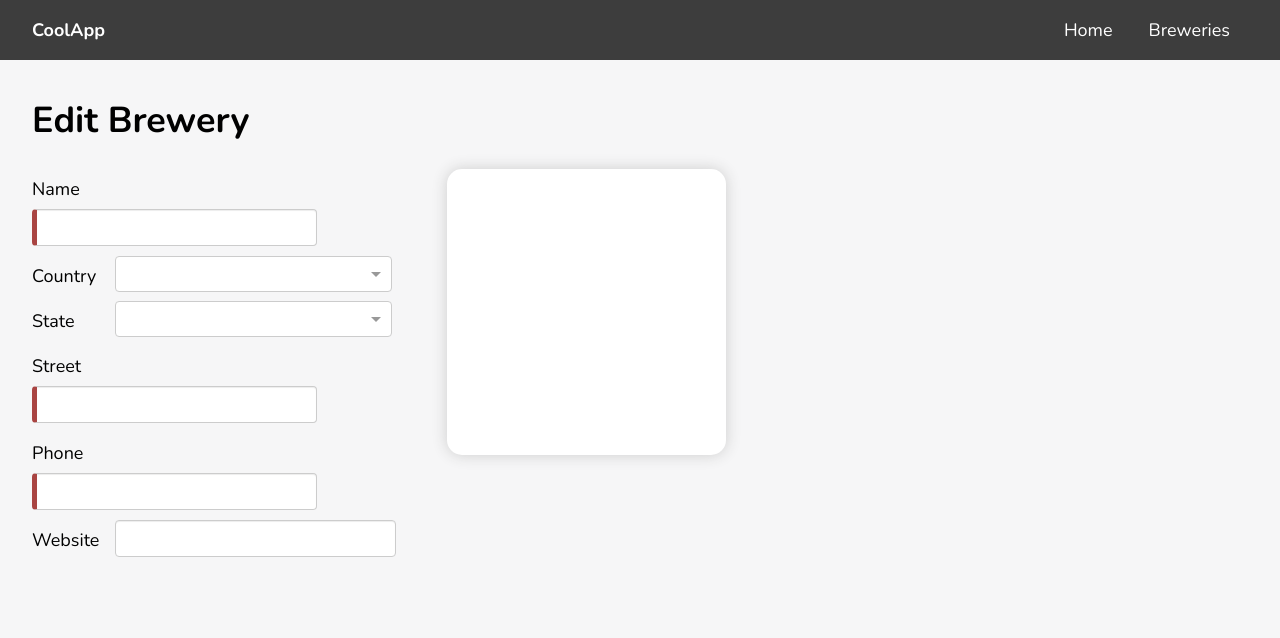
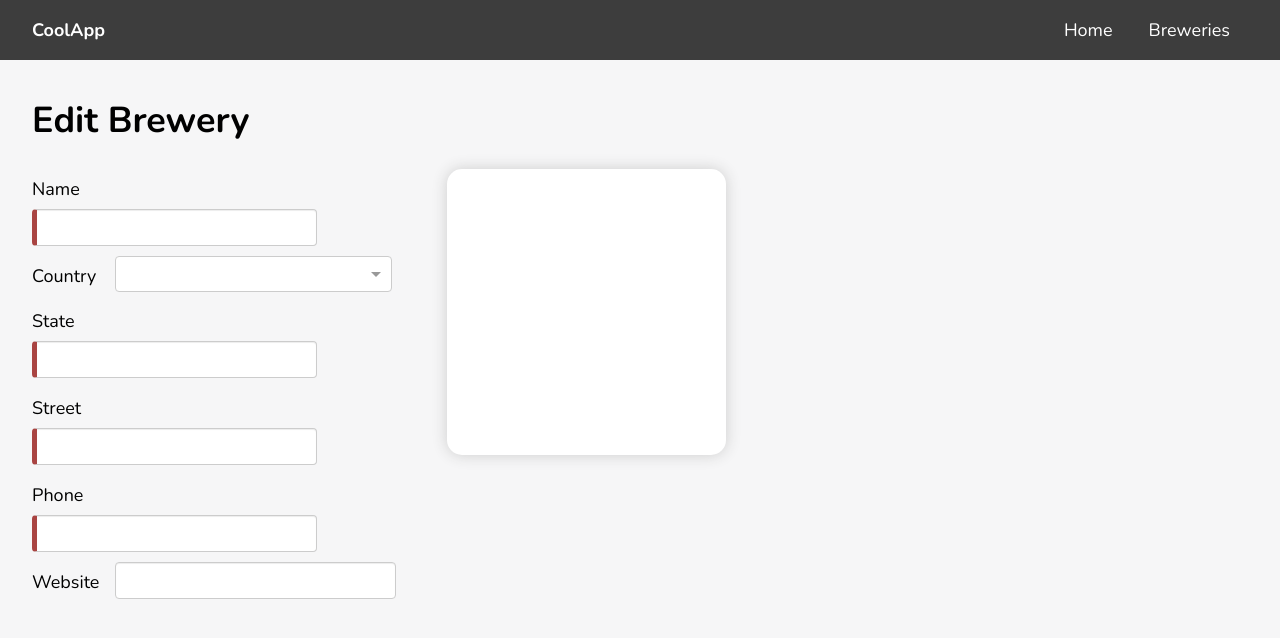
Before and after one commit to CrainCH/Angular, an Angular app in the folder angular-playground/: page / in a window 1280 px wide. Shown: the top 638 px of the page. Built offline with nearby package versions, Linux system fonts and the light colour scheme; no server answers.

Commit message:
remove state ng-select

```diff
--- a/angular-playground/src/app/home/home.component.html
+++ b/angular-playground/src/app/home/home.component.html
@@ -10,8 +10,7 @@
         </ng-select>
 
         <label for="state">State</label>
-        <ng-select name="state" id="state" [items]="states" [(ngModel)]="brew.state">
-        </ng-select>
+        <input name="state" id="state" [(ngModel)]="brew.state" required />
 
         <label for="street">Street</label>
         <input name="street" id="street" [(ngModel)]="brew.street" required />
--- a/angular-playground/src/app/home/home.component.ts
+++ b/angular-playground/src/app/home/home.component.ts
@@ -12,8 +12,6 @@ export class HomeComponent implements OnInit {
   brew: Brew = new Brew();
   countries: string[];
 
-  states = ['Alabama', 'Alaska', 'Arizona', 'Arkansas', 'Nebraska'];
-
   constructor(private http: HttpService) { }
 
   ngOnInit() {
```
